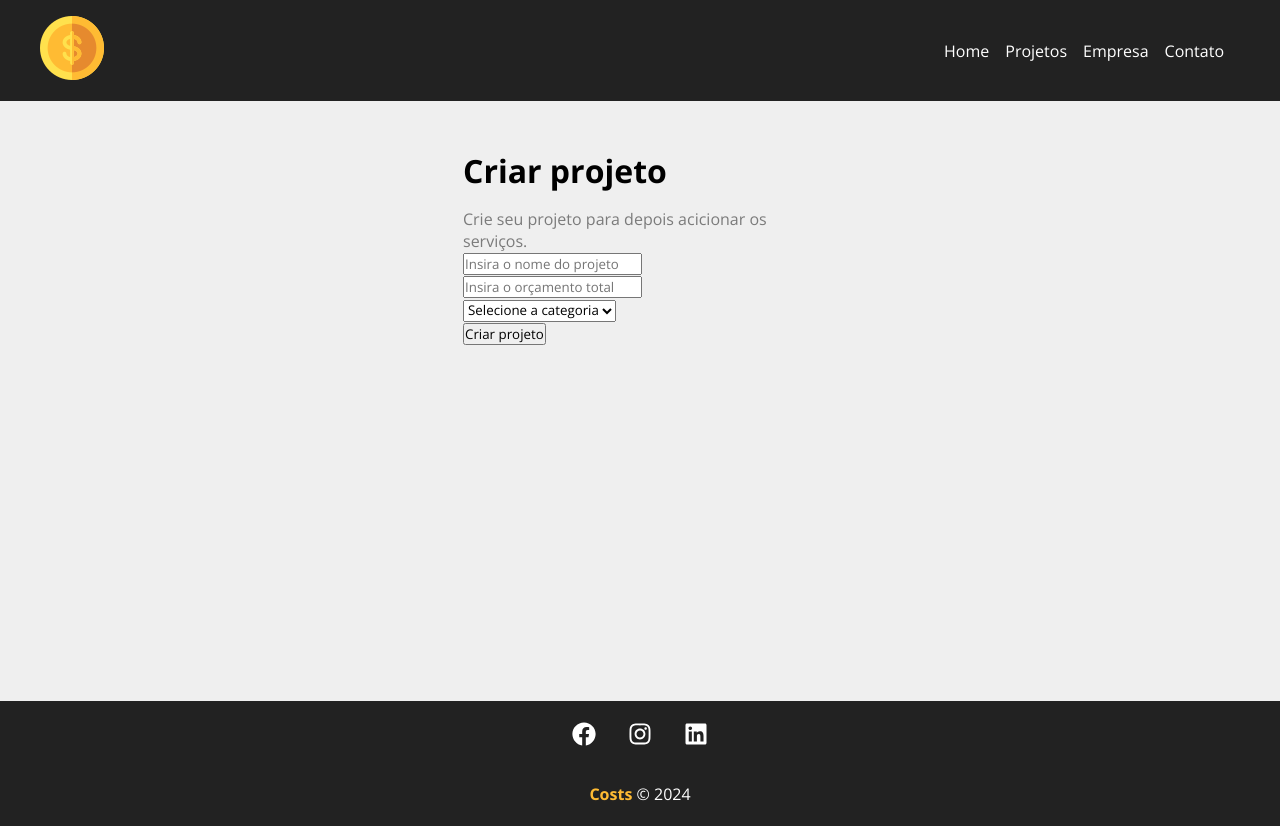
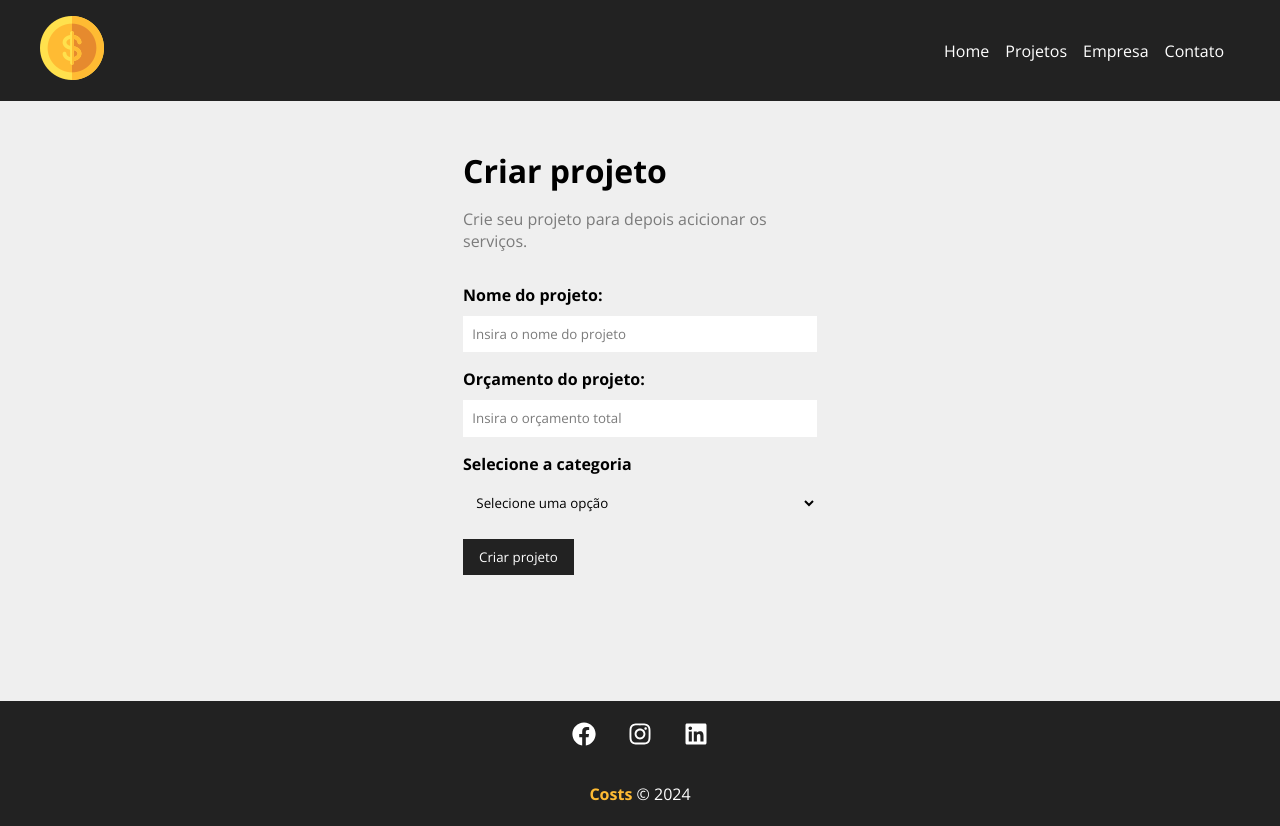
Before and after one commit to shenrique1970/costs, a React (Create React App) app: page /newproject in a window 1280 px wide. Built offline with nearby package versions, Linux system fonts and the light colour scheme.

Commit message:
Atualização

```diff
--- /dev/null
+++ b/src/components/form/Input.js
@@ -0,0 +1,19 @@
+import styles from './Input.module.css'
+
+function Input({type, text, name, placeholder, handleOnChange, value}) {
+    return (
+        <div className={styles.form_control}>
+            <label htmlFor={name}>{text}:</label>
+            <input
+            type={type}
+            name={name}
+            id={name}
+            placeholder={placeholder}
+            onChange={handleOnChange}
+            value={value} />
+        </div>
+    )
+
+}
+
+export default Input
--- /dev/null
+++ b/src/components/form/Input.module.css
@@ -0,0 +1,20 @@
+.form_control {
+    display: flex;
+    flex-direction: column;
+    margin-bottom: 1em;
+}
+
+.form_control label {
+    margin-bottom: .6em;
+    font-weight: bold;
+}
+
+.form_control input {
+    padding: .7em;
+    border-radius: 0;
+    border: none;
+}
+
+.form_control input::placeholder {
+    color: #7b7b7b;
+}
--- /dev/null
+++ b/src/components/form/Select.js
@@ -0,0 +1,15 @@
+import styles from './Select.module.css'
+
+function Select({text, name, options, handleOnChange, value}) {
+    return (
+        <div className={styles.form_control}>
+            <label htmlFor={name}>{text}</label>
+            <select name={name} id={name}>
+                <option>Selecione uma opção</option>
+            </select>
+        </div>
+    )
+
+}
+
+export default Select
--- /dev/null
+++ b/src/components/form/Select.module.css
@@ -0,0 +1,16 @@
+.form_control {
+    display: flex;
+    flex-direction: column;
+    margin-bottom: 1em;
+}
+
+.form_control label {
+    margin-bottom: .6em;
+    font-weight: bold;
+}
+
+.form_control select {
+    padding: .7em;
+    border-radius: 0;
+    border: none;
+}
--- /dev/null
+++ b/src/components/form/SubmitButton.js
@@ -0,0 +1,12 @@
+import styles from './SubmitButton.module.css'
+
+function SubmitButton({text}) {
+    return (
+        <div>
+           <button className={styles.btn}>{text}</button>
+        </div>
+    )
+
+}
+
+export default SubmitButton
--- /dev/null
+++ b/src/components/form/SubmitButton.module.css
@@ -0,0 +1,13 @@
+.btn {
+    background-color: #222;
+    color: #fff;
+    padding: 0.7em 1.2em;
+    text-decoration: none;
+    transition: 0.5s;
+    cursor: pointer;
+    border: none;
+}
+
+.btn:hover {
+    color: #ffbb33;
+}
--- a/src/components/pages/NewProject.js
+++ b/src/components/pages/NewProject.js
@@ -6,7 +6,7 @@
         <div className={styles.newproject_container}>
             <h1>Criar projeto</h1>
             <p>Crie seu projeto para depois acicionar os serviços.</p>
-            <ProjectForm />
+            <ProjectForm btnText="Criar projeto" />
         </div>
     )
 }
--- a/src/components/project/ProjectForm.js
+++ b/src/components/project/ProjectForm.js
@@ -1,22 +1,23 @@
-function ProjectForm() {
+import styles from './ProjectForm.module.css'
+import Input from '../form/Input'
+import Select from '../form/Select'
+import SubmitButton from '../form/SubmitButton'
+
+function ProjectForm({btnText}) {
     return (
-        <form>
-            <div>
-                <input type="text" placeholder="Insira o nome do projeto" />
-            </div>
-            <div>
-                <input type="number" placeholder="Insira o orçamento total" />
-            </div>
-            <div>
-                <select name="category_id">
-                    <option disabled selected>
-                        Selecione a categoria
-                    </option>
-                </select>
-            </div>
-            <div>
-                <input type="submit" value="Criar projeto" />
-            </div>
+        <form className={styles.form}>
+            <Input
+            type="text"
+            text="Nome do projeto"
+            name="name"
+            placeholder="Insira o nome do projeto"/>
+            <Input
+            type="number"
+            text="Orçamento do projeto"
+            name="budget"
+            placeholder="Insira o orçamento total"/>
+            <Select name="category_id" text="Selecione a categoria"/>
+           <SubmitButton text={btnText}/>
 
         </form>
     )
--- /dev/null
+++ b/src/components/project/ProjectForm.module.css
@@ -0,0 +1,5 @@
+.form {
+    width: 100%;
+    margin: 2em 0;
+
+}
```
